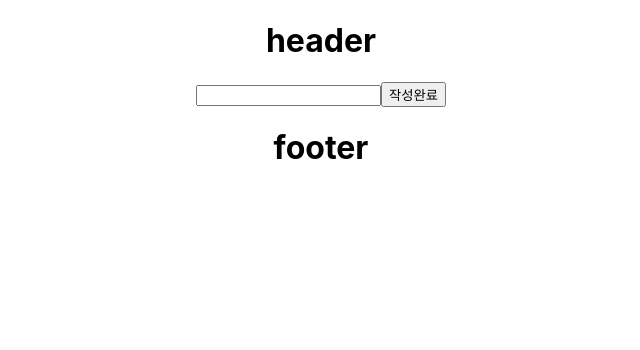
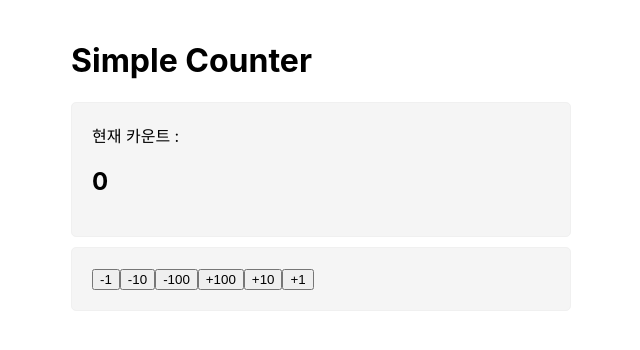
Before and after one commit to mfocto/react_study, a React (Create React App) app: page / in a window 1280 px wide. Shown: the top 350 px of the page, without its empty margins (319-959 px from the left). Built offline with nearby package versions, Linux system fonts and the light colour scheme; the HTML template or start-up script is replaced by a standard one.

Commit message:
23-12-17

```diff
--- a/src/App.css
+++ b/src/App.css
@@ -1,38 +1,16 @@
-.App {
-  text-align: center;
+body {
+  padding: 20px;
 }
 
-.App-logo {
-  height: 40vmin;
-  pointer-events: none;
+.App {
+  margin: 0 auto;
+  width: 500px;
 }
 
-@media (prefers-reduced-motion: no-preference) {
-  .App-logo {
-    animation: App-logo-spin infinite 20s linear;
-  }
+.App > section {
+  padding: 20px;
+  background-color: rgb(245, 245, 245);
+  border: 1px solid rgb(240, 240, 240);
+  border-radius: 5px;
+  margin-bottom: 10px;
 }
-
-.App-header {
-  background-color: #282c34;
-  min-height: 100vh;
-  display: flex;
-  flex-direction: column;
-  align-items: center;
-  justify-content: center;
-  font-size: calc(10px + 2vmin);
-  color: white;
-}
-
-.App-link {
-  color: #61dafb;
-}
-
-@keyframes App-logo-spin {
-  from {
-    transform: rotate(0deg);
-  }
-  to {
-    transform: rotate(360deg);
-  }
-}
--- a/src/App.js
+++ b/src/App.js
@@ -1,18 +1,27 @@
 import './App.css';
-import Header from "./component/Header"
-import Body from "./component/Body"
-import Footer from "./component/Footer"
-
+import {useEffect,useState} from "react";
+import Viewer from './component/Viewer'
+import Controller from './component/Controller'
 
 function App() {
-  const name = "123";
-  return (
-    <div className="App">
-      <Header />
-      <Body name={name}/>
-      <Footer />
-    </div>
-  );
+    const [count, setCount] = useState(0);
+    const handleSetCount = (value) => {
+        setCount(count + value);
+    }
+    useEffect(() => {
+        console.log("count update:", count);
+    }, [count]);
+    return (
+        <div className="App">
+            <h1>Simple Counter</h1>
+            <section>
+                <Viewer count={count}/>
+            </section>
+            <section>
+                <Controller handleSetCount={handleSetCount}/>
+            </section>
+        </div>
+    );
 }
 
 export default App;
--- /dev/null
+++ b/src/component/Controller.js
@@ -0,0 +1,14 @@
+const Controller = ({handleSetCount}) => {
+    return (
+        <div>
+            <button onClick={() => handleSetCount(-1)}>-1</button>
+            <button onClick={() => handleSetCount(-10)}>-10</button>
+            <button onClick={() => handleSetCount(-100)}>-100</button>
+            <button onClick={() => handleSetCount(+100)}>+100</button>
+            <button onClick={() => handleSetCount(+10)}>+10</button>
+            <button onClick={() => handleSetCount(+1)}>+1</button>
+        </div>
+    );
+}
+
+export default Controller;
--- /dev/null
+++ b/src/component/Viewer.js
@@ -0,0 +1,14 @@
+const Viewer = ({count}) => {
+    return (
+      <div>
+          <div>
+              현재 카운트 :
+          </div>
+          <h1>
+              {count}
+          </h1>
+      </div>
+    );
+}
+
+export default Viewer;
```
